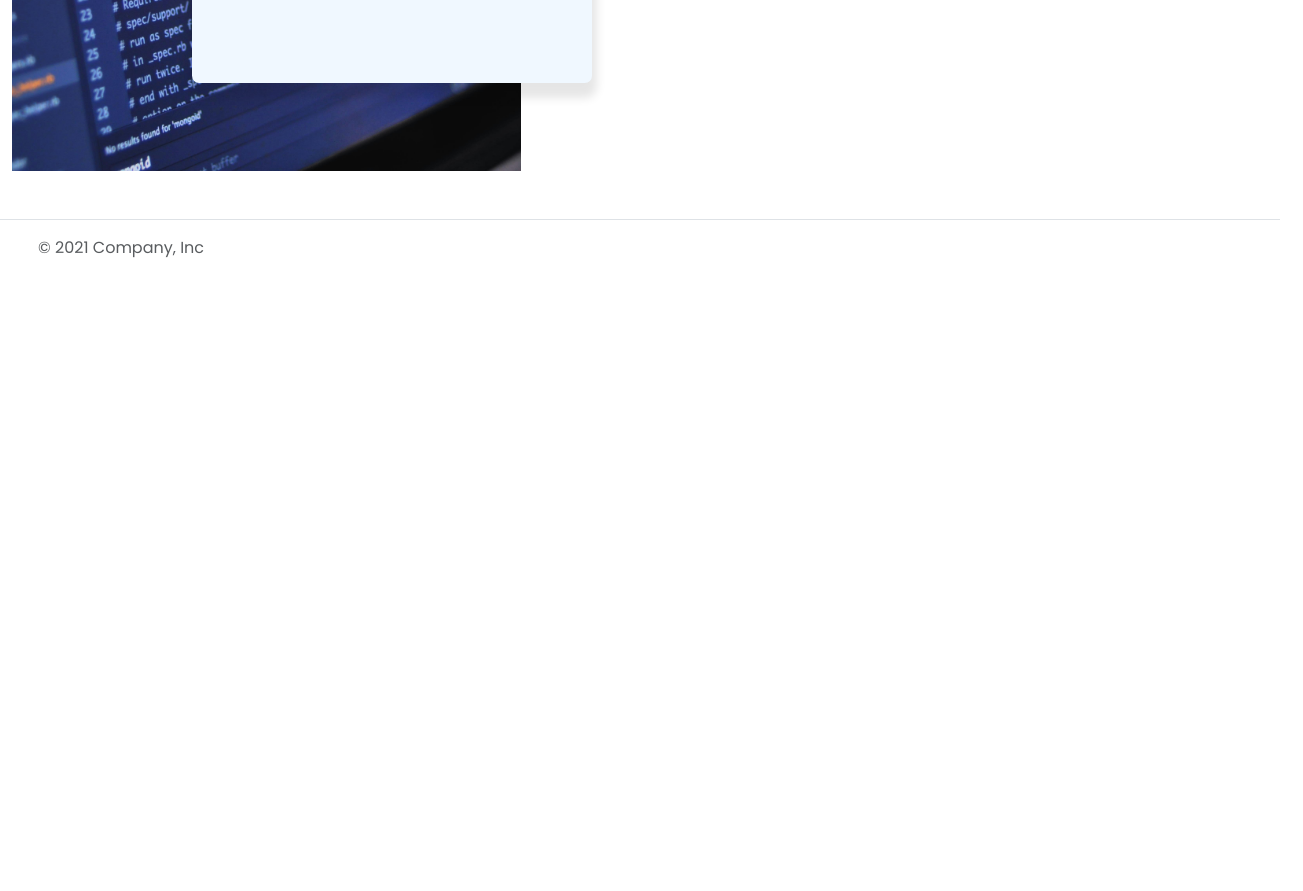
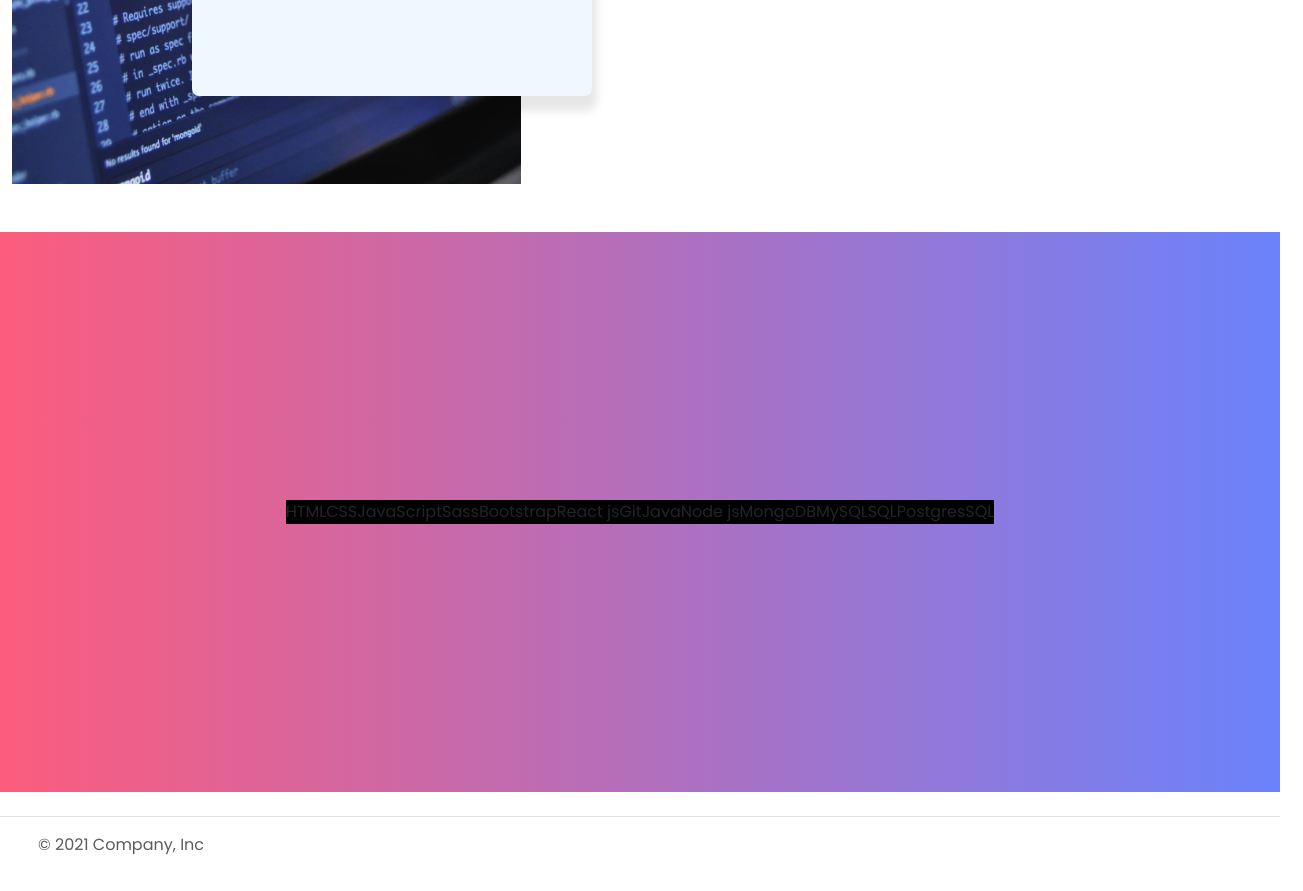
Before and after one commit to karlarboiz/portfolio-site, a website: page index.html in a window 1280 px wide. Shown: the part 2630-3521 px from the top of the page, 1303 px wide, since content can reach past the window. Before the commit the page ends 2930 px from the top, so only its background shows below. Drawn offline with Linux system fonts and the light colour scheme.

Commit message:
add new section as 6 for skill showcase

```diff
--- a/index.html
+++ b/index.html
@@ -173,7 +173,7 @@
 <section class="section--4 container mt-5 bg-light" id="contacts">
   <h5 class="pb-2 border-bottom common-header text-center">Get In Touch</h5>
 
-  <div class="row align-items-center py-5 text-center justify-content-evenly">
+  <div class="row align-items-center py-5 text-center justify-content-between">
     <aside class="col-lg-2 col-md-6 mt-2 section--4__item">
           <svg xmlns="http://www.w3.org/2000/svg"  fill="currentColor" class="bi bi-geo-alt" viewBox="0 0 16 16">
             <path d="M12.166 8.94c-.524 1.062-1.234 2.12-1.96 3.07A32 32 0 0 1 8 14.58a32 32 0 0 1-2.206-2.57c-.726-.95-1.436-2.008-1.96-3.07C3.304 7.867 3 6.862 3 6a5 5 0 0 1 10 0c0 .862-.305 1.867-.834 2.94M8 16s6-5.686 6-10A6 6 0 0 0 2 6c0 4.314 6 10 6 10"/>
@@ -205,7 +205,7 @@
   <svg xmlns="http://www.w3.org/2000/svg"  fill="currentColor" class="bi bi-linkedin" viewBox="0 0 16 16">
     <path d="M0 1.146C0 .513.526 0 1.175 0h13.65C15.474 0 16 .513 16 1.146v13.708c0 .633-.526 1.146-1.175 1.146H1.175C.526 16 0 15.487 0 14.854zm4.943 12.248V6.169H2.542v7.225zm-1.2-8.212c.837 0 1.358-.554 1.358-1.248-.015-.709-.52-1.248-1.342-1.248S2.4 3.226 2.4 3.934c0 .694.521 1.248 1.327 1.248zm4.908 8.212V9.359c0-.216.016-.432.08-.586.173-.431.568-.878 1.232-.878.869 0 1.216.662 1.216 1.634v3.865h2.401V9.25c0-2.22-1.184-3.252-2.764-3.252-1.274 0-1.845.7-2.165 1.193v.025h-.016l.016-.025V6.169h-2.4c.03.678 0 7.225 0 7.225z"/>
   </svg>
-  <p class="common-highlight">https://www.linkedin.com/in/karl-james-arboiz-9a06b1208/</p>
+  <p class="common-">https://www.linkedin.com/in/karl-james-arboiz-9a06b1208/</p>
 </aside>
 <!--
 <aside class="col-lg-2 col-md-6 mt-2 section--4__item">
@@ -219,6 +219,7 @@
 <section class="section--5 my-5 container-fluid" id="about">
   <div class="row h-100">
     <div class="col-lg-5 col-md-4 col-sm-auto col-auto section--5__col--main">
+      <!-- <img src="assets/images/about-me/bckg-img.jpg" alt="Background-Image" class="img-fluid section--5__col--main-img placeholder"> -->
       <img src="assets/images/about-me/bckg-img.jpg" alt="Background-Image" class="img-fluid section--5__col--main-img">
       <div class="section--5__first--container">
         <div class="img-container">
@@ -242,7 +243,6 @@
 
       <p class="common-text my-3">I'm a Software Developer based in the Philippines.
         I've work my way out of becoming a programmer mostly alone before joining a bootcamp.
-
         My skills, enthusiasm and experince would surely be great help to your team
       </p>
       <a href="#projects" class="btn">Projects</a>
@@ -251,6 +251,25 @@
     </div>
   </div>
 
+</section>
+
+<section class="container-fluid section--6">
+
+  <aside>
+    <span data-locatex="45rem" data-locatey="0">HTML</span>
+    <span data-locatey="15" data-locatex="50rem">CSS</span>
+    <span data-locatex="25.5" data-locatey="10">JavaScript</span>
+    <span data-locatex="13.3" data-locatey="90">Sass</span>
+    <span data-locatex="24.2" data-locatey="27.8">Bootstrap</span>
+    <span>React js</span>
+    <span>Git</span>
+    <span>Java</span>
+    <span>Node js</span>
+    <span>MongoDB</span>
+   <span>MySQL</span>
+   <span>SQL</span>
+   <span>PostgresSQL</span>
+</aside>
 </section>
 
 <footer class="d-flex flex-wrap justify-content-between align-items-center py-3 my-4 border-top">
--- /dev/null
+++ b/scss/section/_section--6.scss
@@ -0,0 +1,39 @@
+@use "../abstract/" as *;
+@use "../components/mixin" as *;
+
+.section--6 {
+    height: $section-height;
+    @include backgroundMixin;
+    // aside {
+    //     margin: .25rem auto;
+    //     width: calc(100% - 0vw);
+    //     height: 100%;
+    //     position: relative;
+    //     display: grid;
+    //     grid-template-columns: auto auto auto;
+    //     span {
+    //         background-color: black;
+    //         height: fit-content;
+    //         width: fit-content;
+    //         text-align: center;
+    //         font-size: 1.25rem;
+
+    //         display: flex;
+    //         align-items: center;
+    //         justify-content: center;
+
+    //     }
+    // }
+
+    aside {
+        margin: .25rem auto;
+        width: calc(80% - 10vw);
+        height: 100%;
+        display: flex;
+        align-items: center;
+        justify-content: center;
+        span {
+            background-color: black;
+        }
+    }
+}
--- a/scss/style.scss
+++ b/scss/style.scss
@@ -8,3 +8,4 @@
 @use "./section/section--3";
 @use "./section/section--4";
 @use "./section/section--5";
+@use "./section/section--6";
```
Also changed, not shown: assets/css/style.css, 1 other file.
